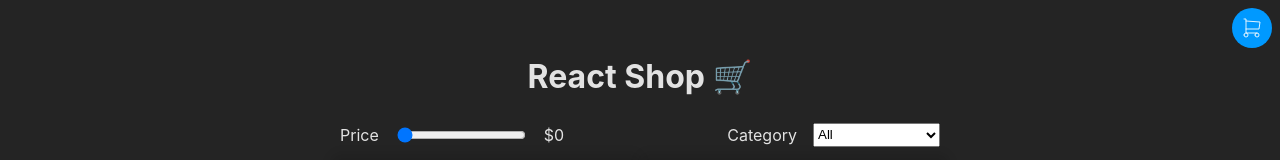
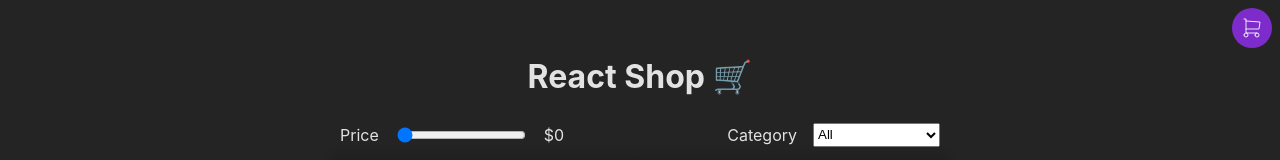
Before and after one commit to joserafael0160/E-commerce, a React (Vite) app: page / in a window 1280 px wide. Shown: the top 160 px of the page. Built offline with nearby package versions, Linux system fonts and the light colour scheme.

Commit message:
Changing bg to Cart icon

```diff
--- a/src/components/Cart.css
+++ b/src/components/Cart.css
@@ -34,7 +34,7 @@
 
 .cart-button {
   align-items: center;
-  background: #09f;
+  background: #7e2bcc;
   border-radius: 9999px;
   cursor: pointer;
   display: flex;
```
